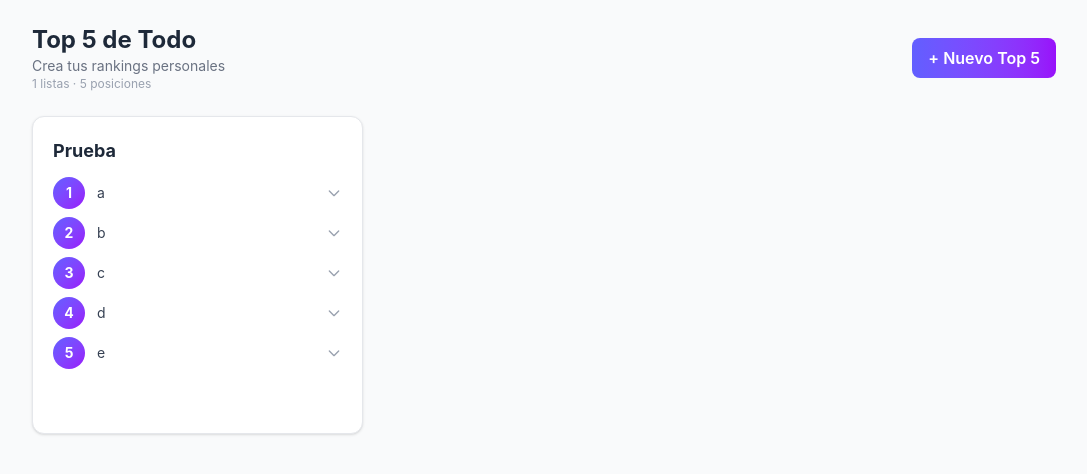
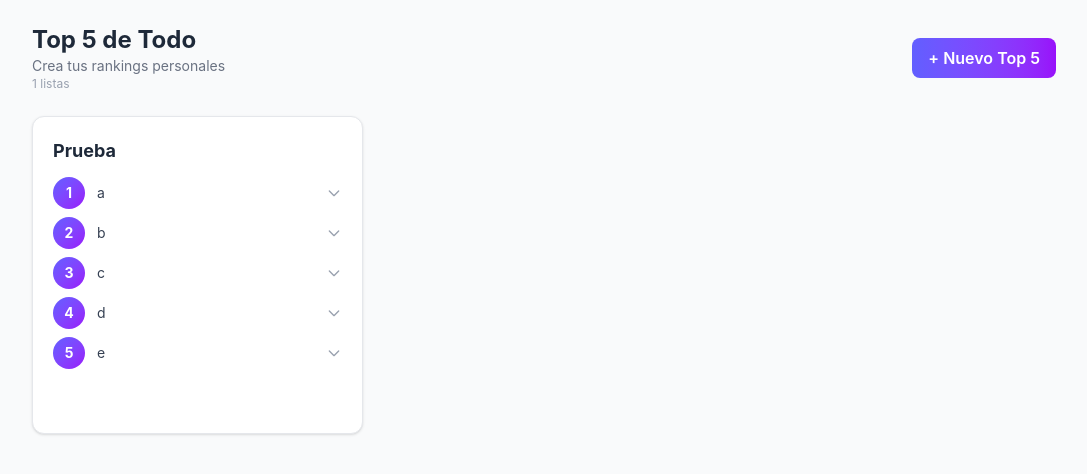
Before and after one commit to santy2911/Top-5-de-Todo, a React (Vite) app: page / in a window 1280 px wide. Shown: the top 474 px of the page, without its empty margins (96-1183 px from the left). Built offline with nearby package versions, Linux system fonts and the light colour scheme.

Commit message:
8 context y estado global

```diff
--- a/src/App.tsx
+++ b/src/App.tsx
@@ -1,42 +1,10 @@
-import { useMemo, useCallback } from "react";
-import type { TopLista } from "./types";
+import { ListProvider } from "./context/ListProvider";
 import TopCardGrid from "./components/TopCardGrid";
 import EmptyState from "./components/EmptyState";
-import { useLocalStorage } from "./hooks/useLocalStorage";
+import { useListasContext } from "./context/ListContext";
 
-const LISTAS_PRUEBA: TopLista[] = [
-  {
-    id: "1",
-    titulo: "Prueba",
-    creadoEn: new Date().toISOString(),
-    posiciones: [
-      { id: "p1", texto: "a", descripcion: "aa" },
-      { id: "p2", texto: "b", descripcion: "bb" },
-      { id: "p3", texto: "c", descripcion: "cc" },
-      { id: "p4", texto: "d", descripcion: "dd" },
-      { id: "p5", texto: "e", descripcion: "ee" },
-    ],
-  },
-];
-
-export default function App() {
-  const [listas, setListas] = useLocalStorage<TopLista[]>("listas", LISTAS_PRUEBA);
-
-  const totalPosiciones = useMemo(() => {
-    return listas.reduce((acc, lista) => acc + lista.posiciones.length, 0);
-  }, [listas]);
-
-  const handleEliminar = useCallback((id: string) => {
-    setListas((prev) => prev.filter((l) => l.id !== id));
-  }, [setListas]);
-
-  const handleEditar = useCallback((lista: TopLista) => {
-    console.log("Editar:", lista);
-  }, []);
-
-  const handleCopiar = useCallback((lista: TopLista) => {
-    console.log("Copiar:", lista);
-  }, []);
+function Home() {
+  const { listas, handleEliminar, handleEditar, handleCopiar } = useListasContext();
 
   return (
     <div className="min-h-screen bg-gray-50 dark:bg-gray-900 p-6">
@@ -51,7 +19,7 @@ export default function App() {
               Crea tus rankings personales
             </p>
             <p className="text-xs text-gray-400 dark:text-gray-500">
-              {listas.length} listas · {totalPosiciones} posiciones
+              {listas.length} listas
             </p>
           </div>
           <button className="px-4 py-2 rounded-lg bg-gradient-to-r from-indigo-500 to-purple-600 text-white font-semibold hover:opacity-90 transition-opacity cursor-pointer">
@@ -74,3 +42,11 @@ export default function App() {
     </div>
   );
 }
+
+export default function App() {
+  return (
+    <ListProvider>
+      <Home />
+    </ListProvider>
+  );
+}
--- /dev/null
+++ b/src/context/ListContext.tsx
@@ -0,0 +1,19 @@
+import { createContext, useContext } from "react";
+import type { TopLista } from "../types";
+
+export interface ListasContextType {
+  listas: TopLista[];
+  handleEliminar: (id: string) => void;
+  handleEditar: (lista: TopLista) => void;
+  handleCopiar: (lista: TopLista) => void;
+}
+
+export const ListasContext = createContext<ListasContextType | undefined>(undefined);
+
+export function useListasContext() {
+  const context = useContext(ListasContext);
+  if (context === undefined) {
+    throw new Error("Contexto no encontrado, debe usarse dentro de un ListProvider");
+  }
+  return context;
+}
--- /dev/null
+++ b/src/context/ListProvider.tsx
@@ -0,0 +1,48 @@
+import { useCallback, useMemo, type ReactNode } from "react";
+import { ListasContext } from "./ListContext";
+import { useLocalStorage } from "../hooks/useLocalStorage";
+import type { TopLista } from "../types";
+
+const LISTAS_PRUEBA: TopLista[] = [
+  {
+    id: "1",
+    titulo: "Prueba",
+    creadoEn: new Date().toISOString(),
+    posiciones: [
+      { id: "p1", texto: "a", descripcion: "aa" },
+      { id: "p2", texto: "b", descripcion: "bb" },
+      { id: "p3", texto: "c", descripcion: "cc" },
+      { id: "p4", texto: "d", descripcion: "dd" },
+      { id: "p5", texto: "e", descripcion: "ee" },
+    ],
+  },
+];
+
+export function ListProvider({ children }: { children: ReactNode }) {
+  const [listas, setListas] = useLocalStorage<TopLista[]>("listas", LISTAS_PRUEBA);
+
+  const handleEliminar = useCallback((id: string) => {
+    setListas((prev) => prev.filter((l) => l.id !== id));
+  }, [setListas]);
+
+  const handleEditar = useCallback((lista: TopLista) => {
+    console.log("Editar:", lista);
+  }, []);
+
+  const handleCopiar = useCallback((lista: TopLista) => {
+    console.log("Copiar:", lista);
+  }, []);
+
+  const valor = useMemo(() => ({
+    listas,
+    handleEliminar,
+    handleEditar,
+    handleCopiar,
+  }), [listas, handleEliminar, handleEditar, handleCopiar]);
+
+  return (
+    <ListasContext.Provider value={valor}>
+      {children}
+    </ListasContext.Provider>
+  );
+}
```
Also changed, not shown: 1 other file (tests, documents, lock files or other folders).
